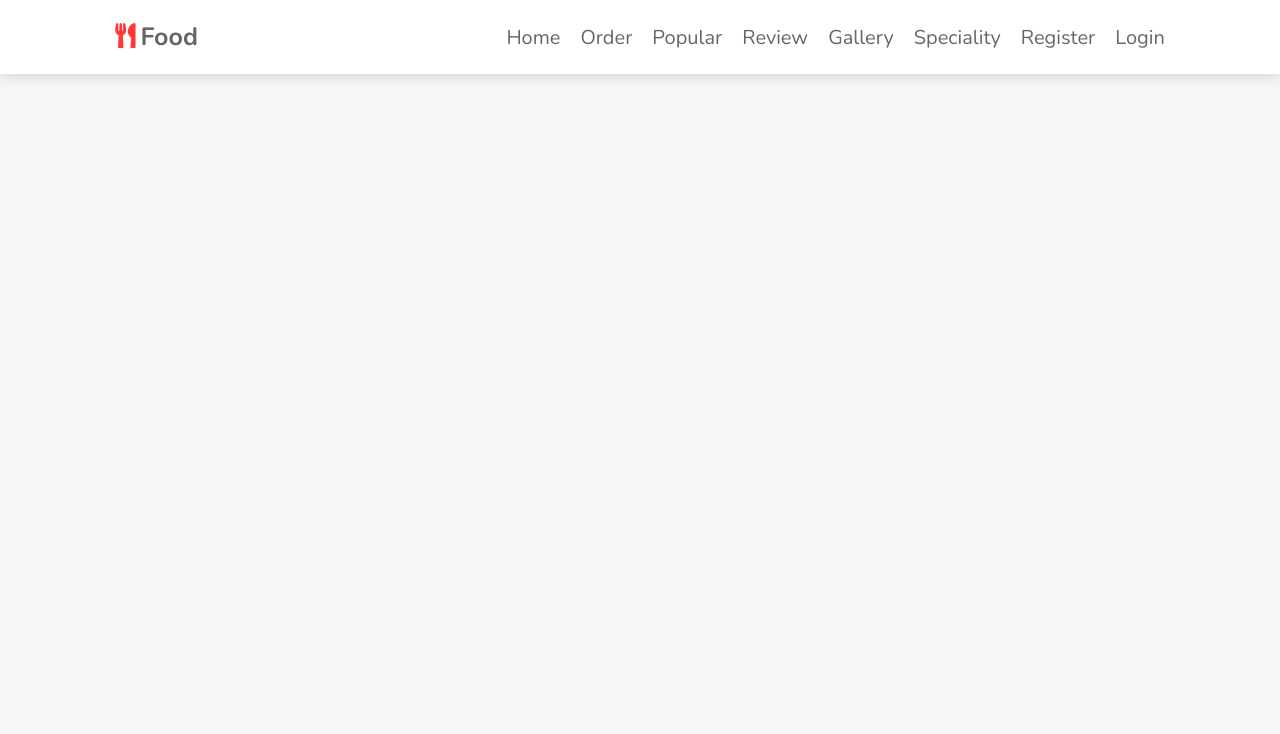
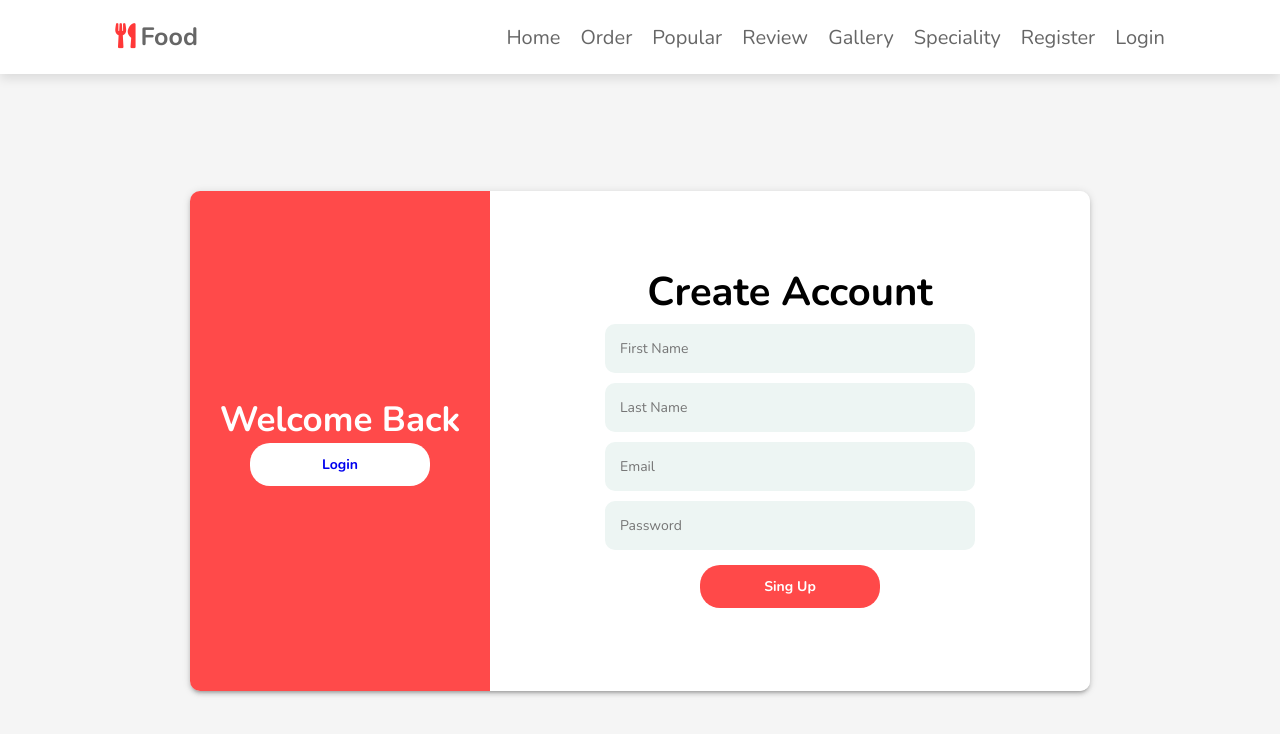
Before and after one commit to delevriFood/delivery-food, an Angular app in the folder src/: page /Singnup in a window 1280 px wide. Shown: the top 734 px of the page. Built offline with nearby package versions, Linux system fonts and the light colour scheme.

Commit message:
Login&Singup

```diff
--- a/src/src/app/login/login.component.css
+++ b/src/src/app/login/login.component.css
@@ -66,10 +66,13 @@
 	flex-direction: column;
 	align-items: center;
 	justify-content: center;
-	background-color: #d12828;
+	/* background-color: #ff3838e8; */
 	border-top-right-radius: 10px;
 	border-bottom-right-radius: 10px;
     background-repeat: no-repeat;
+    background-image:url("https://media.discordapp.net/attachments/933738586606542938/943166913087934494/fast-food.jpg?width=316&height=431");
+    background-position: center;
+    background-size: 400px;
 }
 
 .right h1 {
--- a/src/src/app/login/login.component.html
+++ b/src/src/app/login/login.component.html
@@ -2,37 +2,31 @@
 <div class="login_container">
   <div class="login_form_container">
     <div class="left">
-        <form class="form_container" >
+      <form class="form_container">
         <h1>Login to Your Account</h1>
 
-          <input
-            type="email"
-            placeholder="Email"
-            name="email"
-            class="input"
-
-          />
+        <input type="email" placeholder="Email" name="email" class="input" />
         <input
           type="password"
           placeholder="Password"
           name="password"
-
           class="input"
         />
         <div class="error_msg">error</div>
+        <a routerLink="/Singnup" routerLinkActive="router-link-active"
+          >Register</a
+        >
 
-          <button type="submit" className="green_btn">
-            Sing In
-          </button>
+        <button type="submit" className="green_btn">Sing In</button>
       </form>
     </div>
     <div class="right">
       <h1>New Here ?</h1>
 
       <button type="button" class="white_btn">
-            Sing Up
+        <a routerLink="/Singnup" routerLinkActive="router-link-active">
+          Sing In</a>
       </button>
-
     </div>
   </div>
 </div>
--- a/src/src/app/singnup/singnup.component.css
+++ b/src/src/app/singnup/singnup.component.css
@@ -0,0 +1,98 @@
+.signup_container {
+  width: 100%;
+  min-height: 100vh;
+  background-color: #f5f5f5;
+  display: flex;
+  align-items: center;
+  justify-content: center;
+}
+
+.signup_form_container {
+  width: 900px;
+  height: 500px;
+  display: flex;
+  border-radius: 10px;
+  box-shadow: 0px 3px 3px -2px rgb(0 0 0 / 20%),
+    0px 3px 4px 0px rgb(0 0 0 / 14%), 0px 1px 8px 0px rgb(0 0 0 / 12%);
+}
+
+.left {
+  flex: 1;
+  display: flex;
+  flex-direction: column;
+  align-items: center;
+  justify-content: center;
+  background-color: #FF4A4A;
+  border-top-left-radius: 10px;
+  border-bottom-left-radius: 10px;
+}
+
+.left h1 {
+  margin-top: 0;
+  color: white;
+  font-size: 35px;
+  align-self: center;
+}
+
+.right {
+  flex: 2;
+  display: flex;
+  flex-direction: column;
+  align-items: center;
+  justify-content: center;
+  background-color: white;
+  border-top-right-radius: 10px;
+  border-bottom-right-radius: 10px;
+}
+
+.form_container {
+  display: flex;
+  flex-direction: column;
+  align-items: center;
+}
+
+.form_container h1 {
+  font-size: 40px;
+  margin-top: 0;
+}
+
+.input {
+  outline: none;
+  border: none;
+  width: 370px;
+  padding: 15px;
+  border-radius: 10px;
+  background-color: #edf5f3;
+  margin: 5px 0;
+  font-size: 14px;
+}
+
+.error_msg {
+  width: 370px;
+  padding: 15px;
+  margin: 5px 0;
+  font-size: 14px;
+  background-color: #f34646;
+  color: white;
+  border-radius: 5px;
+  text-align: center;
+}
+
+.white_btn,
+.green_btn {
+  border: none;
+  outline: none;
+  padding: 12px 0;
+  background-color: white;
+  border-radius: 20px;
+  width: 180px;
+  font-weight: bold;
+  font-size: 14px;
+  cursor: pointer;
+}
+
+.green_btn {
+  background-color: #ff3838e8;
+  color: white;
+  margin: 10px;
+}
--- a/src/src/app/singnup/singnup.component.html
+++ b/src/src/app/singnup/singnup.component.html
@@ -1 +1,37 @@
-<p>singnup works!</p>
+<div class="signup_container">
+  <div class="signup_form_container">
+    <div class="left">
+      <h1>Welcome Back</h1>
+
+      <button type="button" class="white_btn">
+        <a routerLink="/Login" routerLinkActive="router-link-active">Login</a>
+      </button>
+    </div>
+    <div class="right">
+      <form class="form_container">
+        <h1>Create Account</h1>
+        <input
+          type="text"
+          placeholder="First Name"
+          name="firstName"
+          class="input"
+        />
+        <input
+          type="text"
+          placeholder="Last Name"
+          name="lastName"
+          class="input"
+        />
+        <input type="email" placeholder="Email" name="email" class="input" />
+        <input
+          type="password"
+          placeholder="Password"
+          name="password"
+          class="input"
+        />
+
+        <button type="submit" class="green_btn">Sing Up</button>
+      </form>
+    </div>
+  </div>
+</div>
```
Lines whose indentation alone changed are shown as unchanged.
